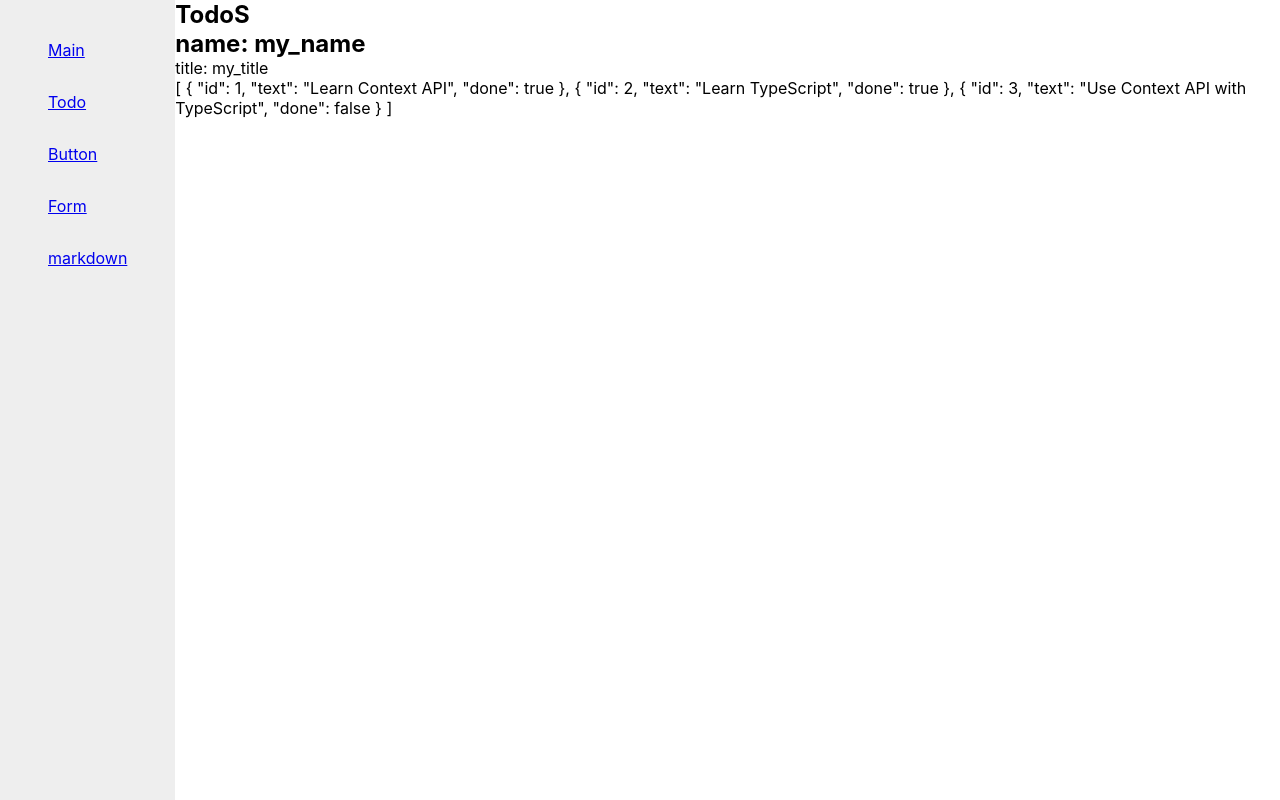
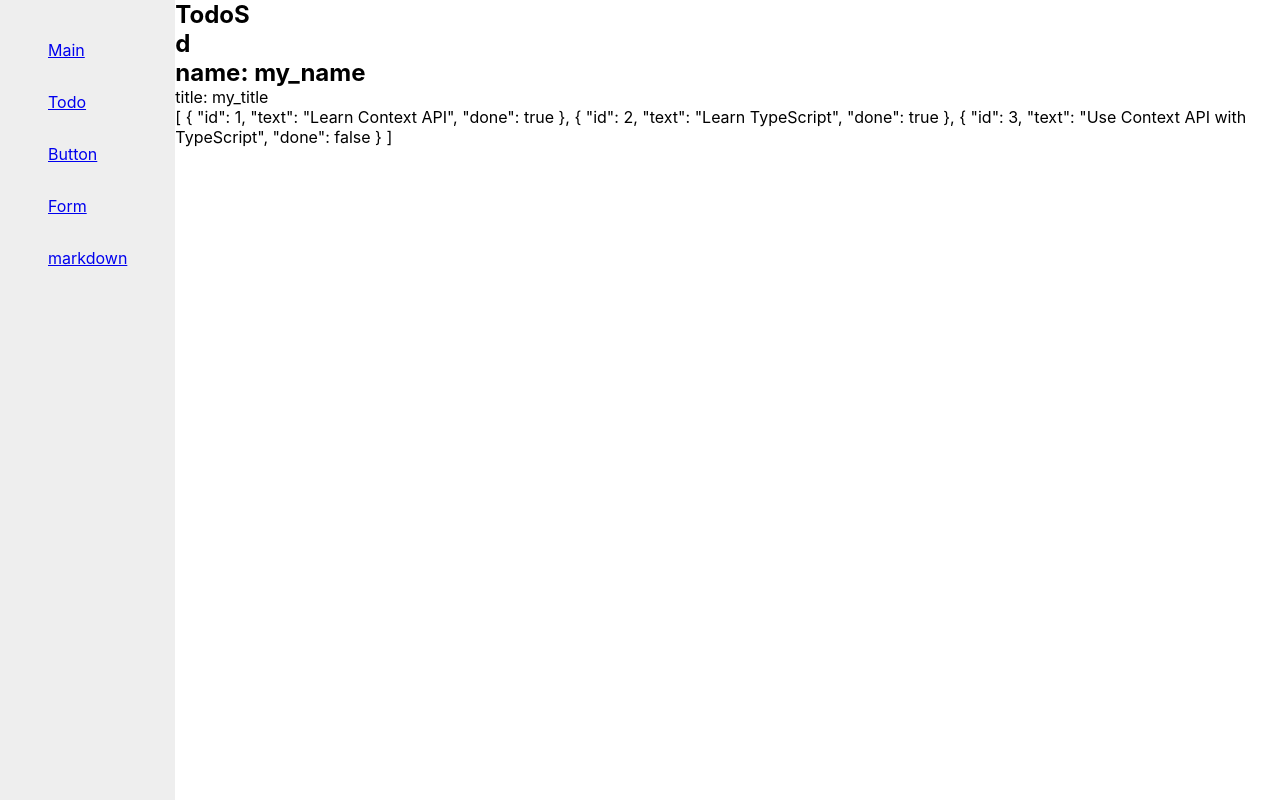
Before and after one commit to yeshtml5/typescript, a React (Create React App) app: page /#/todo in a window 1280 px wide. Built offline with nearby package versions, Linux system fonts and the light colour scheme.

Commit message:
modules 추가

```diff
--- a/package.json
+++ b/package.json
@@ -21,7 +21,7 @@
     "react-markdown": "^4.2.2",
     "react-router-dom": "^5.1.2",
     "react-scripts": "3.2.0",
-    "styled-components": "^4.4.0",
+    "styled-components": "^5.1.0",
     "typescript": "3.6.3"
   },
   "scripts": {
--- a/src/pages/modules/todo/content/index.tsx
+++ b/src/pages/modules/todo/content/index.tsx
@@ -1,6 +1,8 @@
 import React from 'react'
 //context
 import {useTodosState} from '../context'
+//conent
+import List from './list'
 
 //type
 type Index = {
@@ -12,6 +14,7 @@ function Index({name, title}: Index) {
   console.log(state)
   return (
     <React.Fragment>
+      <List title="d"></List>
       <h2>name: {name}</h2>
       <div>title: {title}</div>
       <div>{JSON.stringify(state, null, 1)}</div>
--- /dev/null
+++ b/src/pages/modules/todo/content/list.tsx
@@ -0,0 +1,9 @@
+import React from 'react'
+
+interface Props {
+  title: string
+}
+const List: React.FC<Props> = ({title}) => {
+  return <h1>{title}</h1>
+}
+export default List
```
Also changed, not shown: src/pages/modules/todo/content/add.tsx (added, +15 -0 lines), 1 other file (tests, documents, lock files or other folders).
